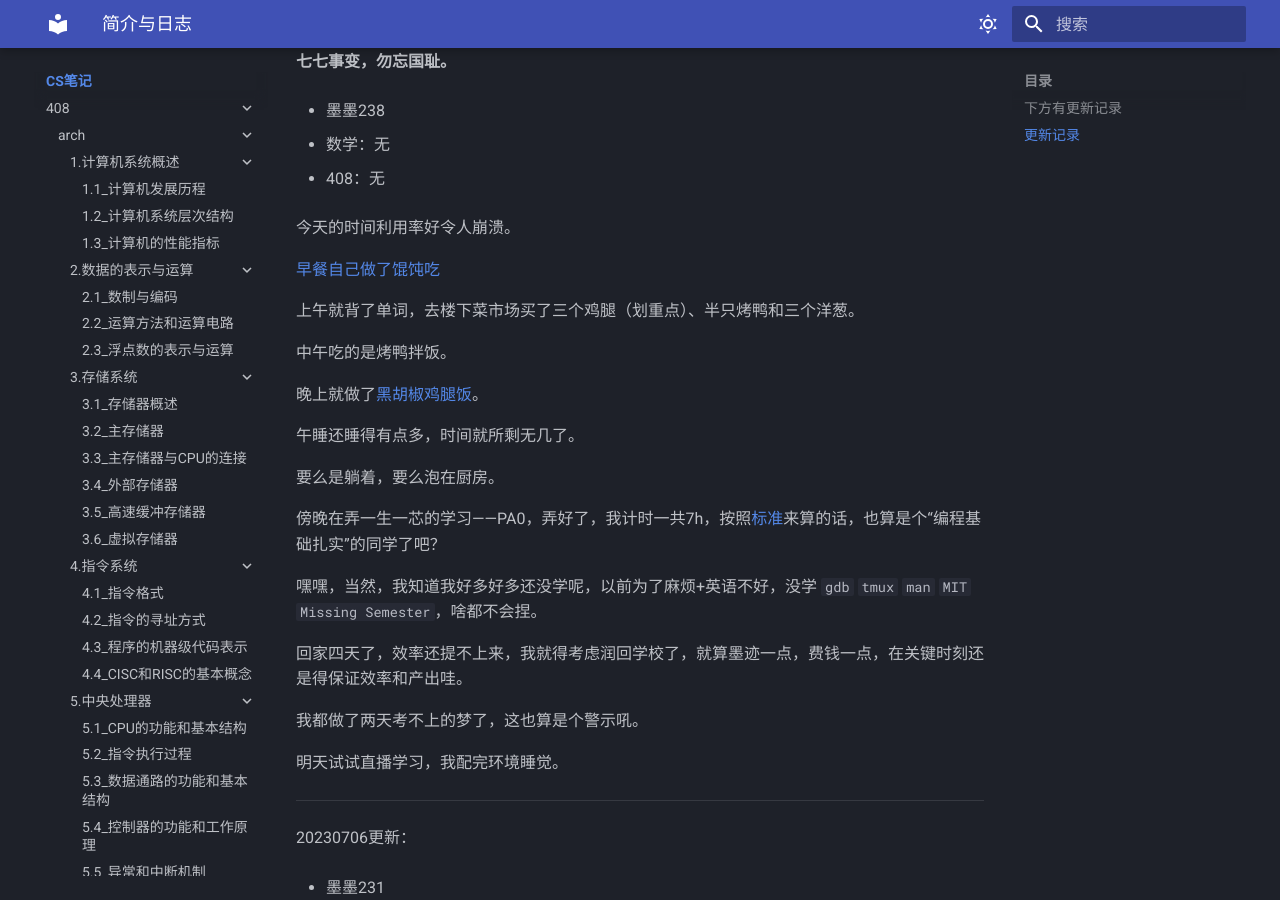
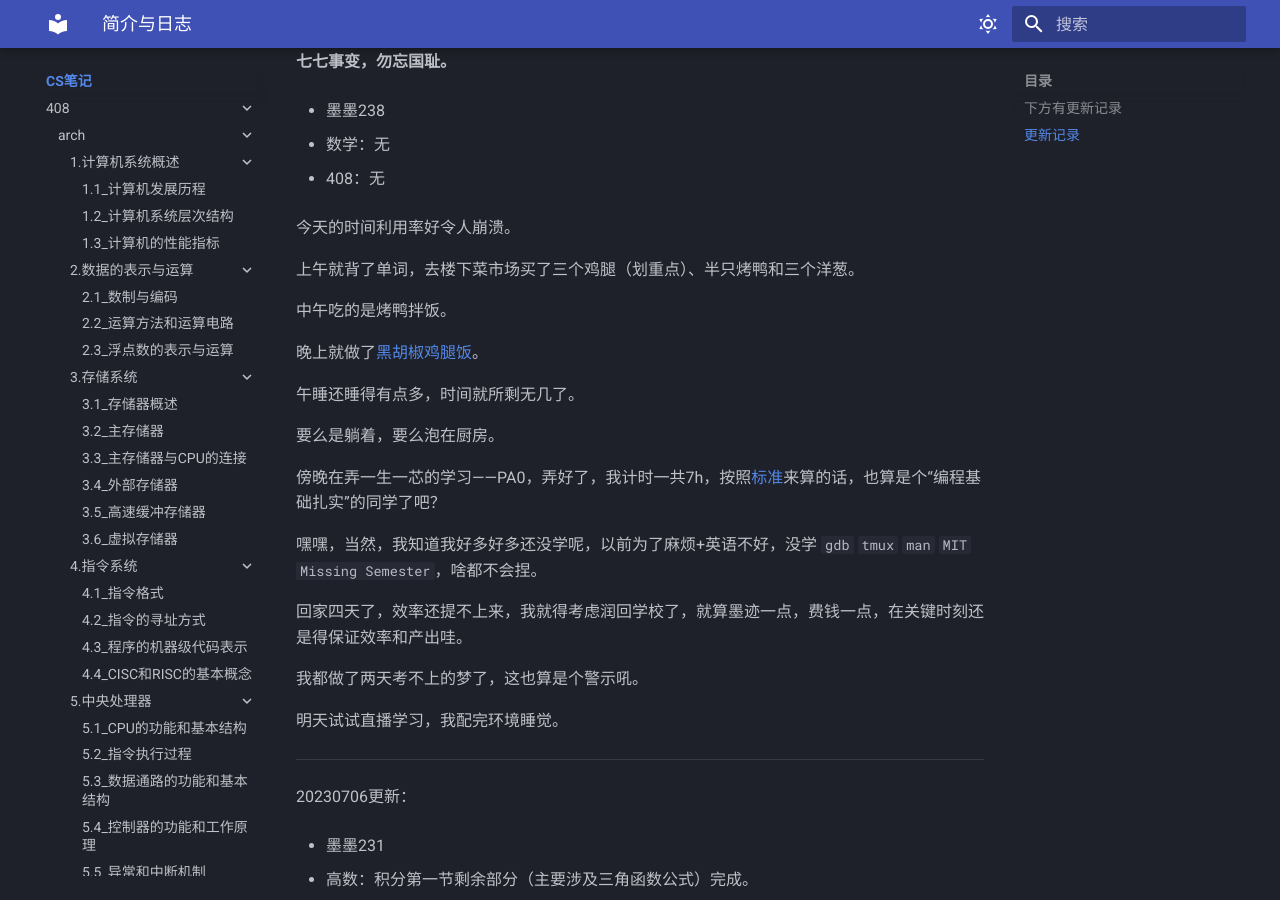
Before and after one commit to Haohahahaha/cs, an MkDocs documentation site: the page built from docs/index.md, in a window 1280 px wide and 900 px high, scrolled down 1592 px. Built offline with MkDocs 1.6.1 and Material for MkDocs 9.7.7, drawn with Linux system fonts in a browser that asks for light colours.

Commit message:
2023-07-09_00:32:05 update

```diff
--- a/docs/index.md
+++ b/docs/index.md
@@ -79,8 +79,6 @@
 - 408：无
 
 今天的时间利用率好令人崩溃。
-
-[早餐自己做了馄饨吃](http://chat.haohaha.cn/delicious/cook/#20230707)
 
 上午就背了单词，去楼下菜市场买了三个鸡腿（划重点）、半只烤鸭和三个洋葱。
 
```
